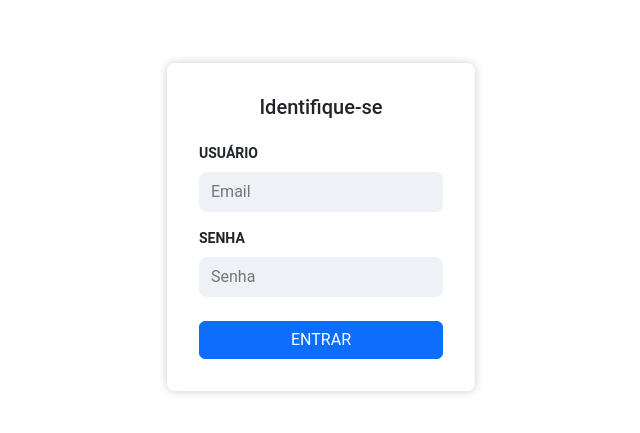
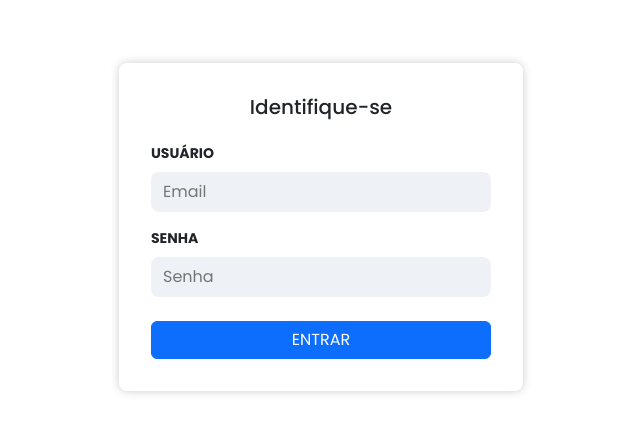
Before and after one commit to danielrosenosi/anchorage, a React (Create React App) app in the folder frontend/: page /attendance/1 in a window 1280 px wide. Shown: the part 173-606 px from the top of the page, without its empty margins (319-959 px from the left). Built offline with nearby package versions, Linux system fonts and the light colour scheme.

Commit message:
style: sidebar in progress

```diff
--- a/frontend/src/app/App.tsx
+++ b/frontend/src/app/App.tsx
@@ -1,17 +1,14 @@
 import { AppRoutes } from './routing';
-import './global.css';
 import { AuthContextProvider } from './contexts/AuthContext';
 import { Login } from '../pages/Login';
 
 function App() {
   return (
-    <div className="app">
-      <AuthContextProvider>
-        <Login>
-          <AppRoutes />
-        </Login>
-      </AuthContextProvider>
-    </div>
+    <AuthContextProvider>
+      <Login>
+        <AppRoutes />
+      </Login>
+    </AuthContextProvider>
   );
 }
 
--- a/frontend/src/app/components/Sidebar/index.tsx
+++ b/frontend/src/app/components/Sidebar/index.tsx
@@ -12,30 +12,24 @@ type SidebarProps = {
 
 export function Sidebar({ children }: SidebarProps) {
     return (
-        <div className="container d-flex">
+        <>
             <div className="sidebar">
-                <div className="sidebar-header">
-                    <h5 className="logo">Sidebar</h5>
+                <header>
+                    <div className="image-text">
+                        <span className="image">
+                            <img src="images/logo.jpg" alt="logo" />
+                        </span>
 
-                    <div className="bars">
-                        <FaBars />
+                        <div className="text header-text">
+                            <span className="name">Anchorage</span>
+                        </div>
                     </div>
-                </div>
-
-                <NavLink to="/" className="link" >
-                    <div className="icon">
-                        <BiHomeAlt2 />
-                    </div>
-
-                    <div className="link-text">
-                        Home
-                    </div>
-                </NavLink>
+                </header>
             </div>
 
             <div className="w-100">
                 {children}
             </div>
-        </div>
+        </>
     );
 };
--- a/frontend/src/app/global.css
+++ /dev/null
@@ -1,8 +0,0 @@
-.app {
-    background-color: #F5F5F5;
-    min-height: 100vh;
-    display: flex;
-    flex-direction: column;
-    justify-content: space-between;
-    font-family: 'Roboto', sans-serif;
-}
--- /dev/null
+++ b/frontend/src/global.css
@@ -0,0 +1,69 @@
+@import url('https://fonts.googleapis.com/css2?family=Montserrat:wght@300;700&family=Poppins:ital,wght@0,100;0,300;0,400;0,500;0,600;0,700;1,900&display=swap');
+
+* {
+    font-family: 'Montserrat', sans-serif;
+    font-family: 'Poppins', sans-serif;
+    margin: 0;
+    padding: 0;
+    box-sizing: border-box;
+}
+
+
+:root {
+    --body-color: #E4E9F7;
+    --sidebar-color: #FFF;
+    --primary-color: #695CFE;
+    --primary-color-light: #F6F5FF;
+    --toggle-color: #DDD;
+    --text-color: #707070;
+
+    --tran-03: all 0.2 ease;
+    --tran-03: all 0.3 ease;
+    --tran-04: all 0.4 ease;
+    --tran-05: all 0.4 ease;
+}
+
+body {
+    height: 100vh;
+    background: var(--body-color);
+}
+
+.sidebar {
+    position: fixed;
+    top: 0;
+    left: 0;
+    height: 100%;
+    width: 250px;
+    padding: 10px 14px;
+    background: var(--sidebar-color);
+}
+
+.sidebar .text {
+    font-size: 16px;
+    font-weight: 500;
+}
+
+.sidebar .image {
+    min-width: 60px;
+    display: flex;
+    align-items: center;
+}
+
+.sidebar .image-text img {
+    width: 3rem;
+    border-radius: 0.3rem;
+}
+
+.sidebar header .image-text {
+    display: flex;
+    align-items: center;
+}
+
+header .image-text .header-text {
+    display: flex;
+    flex-direction: column;
+}
+
+.header-text .name {
+    font-weight: 600;
+}
--- a/frontend/src/index.tsx
+++ b/frontend/src/index.tsx
@@ -3,6 +3,8 @@ import ReactDOM from 'react-dom/client';
 import App from './app/App';
 import "bootstrap/dist/css/bootstrap.min.css";
 import "bootstrap/dist/js/bootstrap.bundle.min";
+
+import "./global.css";
 
 const root = ReactDOM.createRoot(
   document.getElementById('root') as HTMLElement
```
Also changed, not shown: frontend/public/images/logo.jpg (added).
